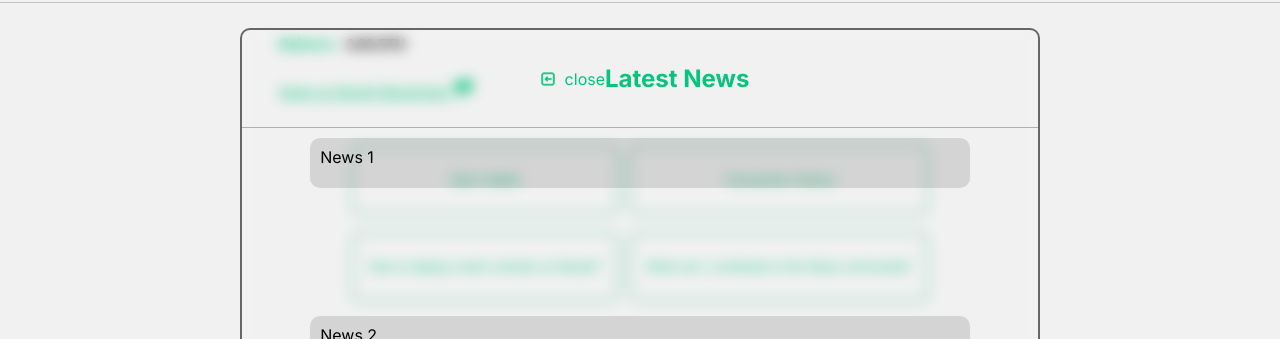
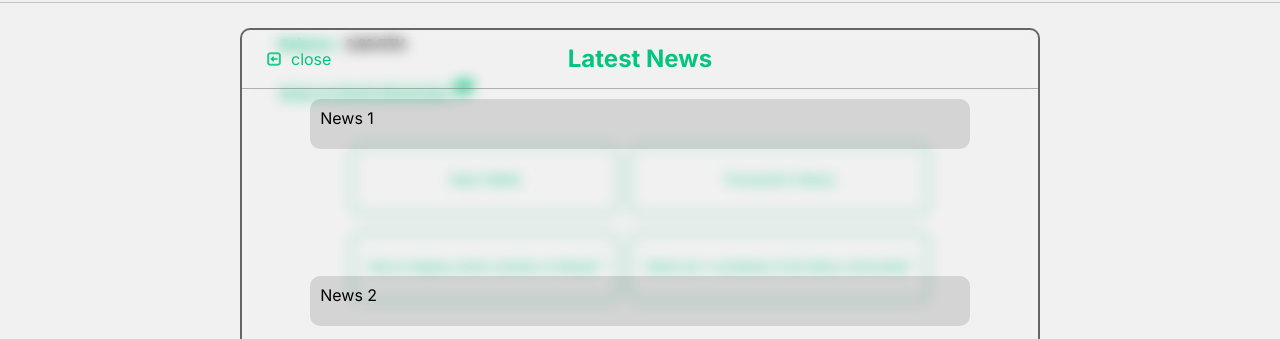
Before and after one commit to stanfy79/Morph-Friendly-AI-Front-end, a website built with Vite: page index.html in a window 1280 px wide. Shown: the part 72-411 px from the top of the page. Built offline with nearby package versions, Linux system fonts and the light colour scheme; files whose address does not match are found by name.

Commit message:
Update index.css

```diff
--- a/index.css
+++ b/index.css
@@ -508,15 +508,15 @@ input:focus ~ .submit-btn, input[type="text"]:focus {
         color: #04c47e;
         display: flex;
         align-items: center;
-        justify-content: center;
         border-bottom: 1px solid rgba(128, 128, 128, 0.574);
         padding: 15px;
             h2 {
-
+                margin: 0 auto;
             }
             span {
                 justify-self: start;
                 display: flex;
+                position: absolute;
                 img {
                     margin: 0 10px;
                 }
```
